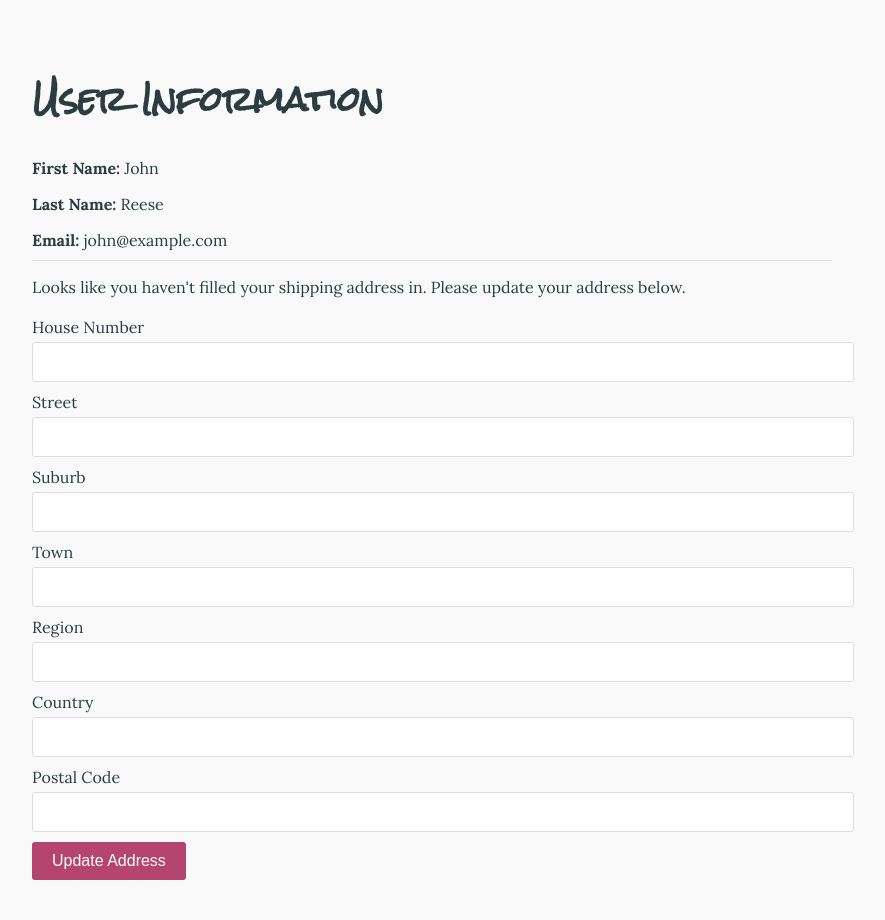
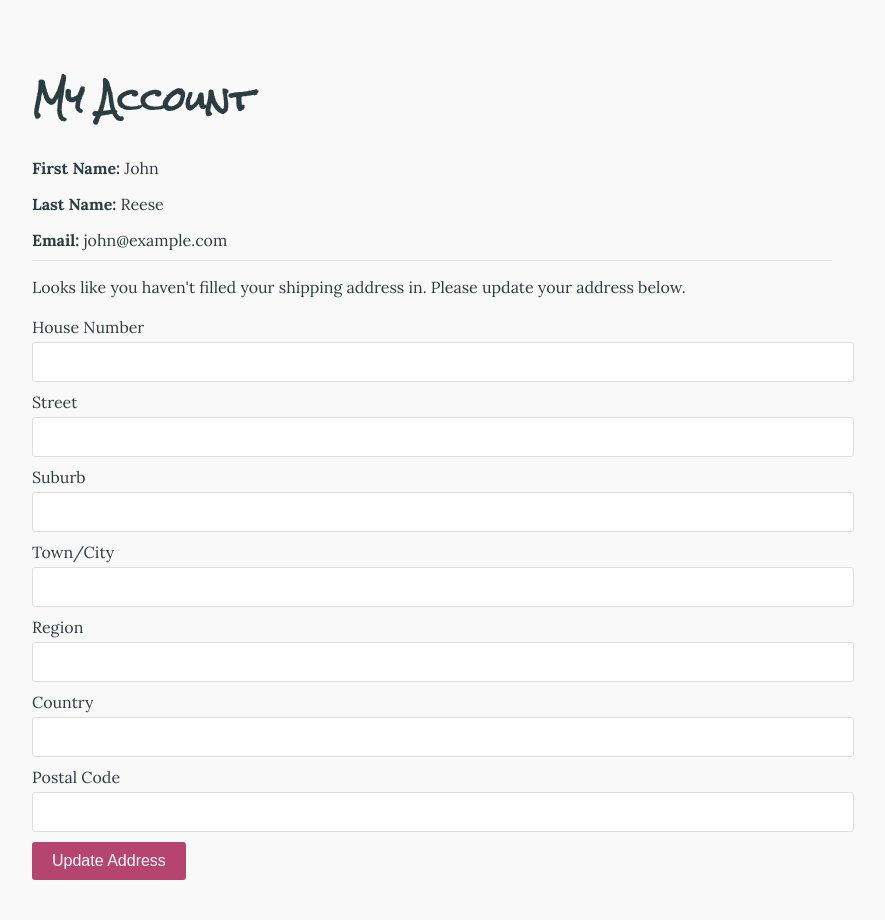
Before and after one commit to anisha-arya/Soap, a Flask app: page /user/1 in a window 1280 px wide. Shown: the part 100-1020 px from the top of the page, without its empty margins (208-1093 px from the left). Run offline with Flask 3, Linux system fonts and the light colour scheme; a user stored in the database is signed in; data comes from the database, SQL or seed files in the repository.

Commit message:
Changed title to 'My account'

```diff
--- a/templates/user.html
+++ b/templates/user.html
@@ -1,11 +1,11 @@
 <!-- templates/user_info.html -->
 {% extends "layout.html" %}
 
-{% block title %}Your Information | Soaporium{% endblock %}
+{% block title %}My Account | Soaporium{% endblock %}
 
 {% block content %}
 <div class="user-info-container">
-    <h1>User Information</h1>
+    <h1>My Account</h1>
 
     {% if user %}
     <p><strong>First Name:</strong> {{ user[1] }}</p>
@@ -31,7 +31,7 @@
         <label for="suburb">Suburb</label>
         <input type="text" id="suburb" name="suburb" value="{{ user[5] or '' }}">
 
-        <label for="town">Town</label>
+        <label for="town">Town/City</label>
         <input type="text" id="town" name="town" value="{{ user[6] or '' }}">
 
         <label for="region">Region</label>
```
